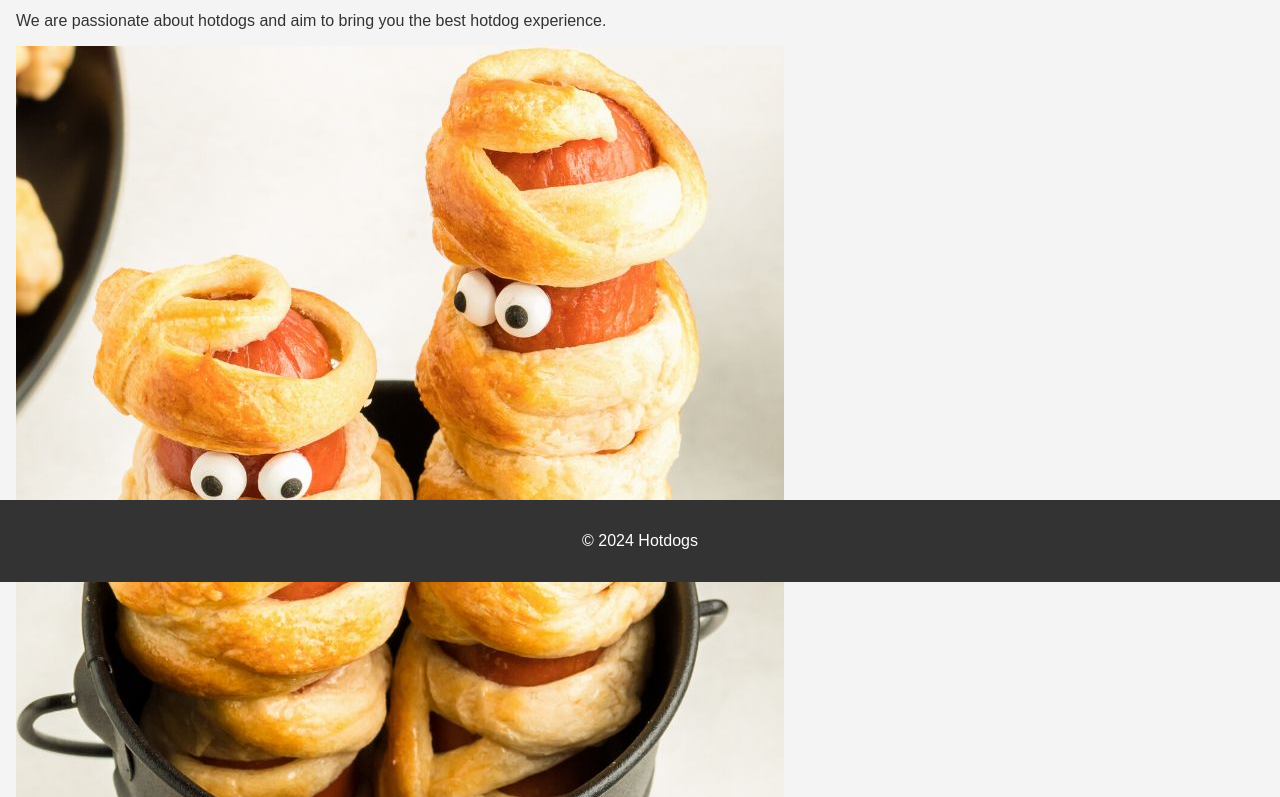
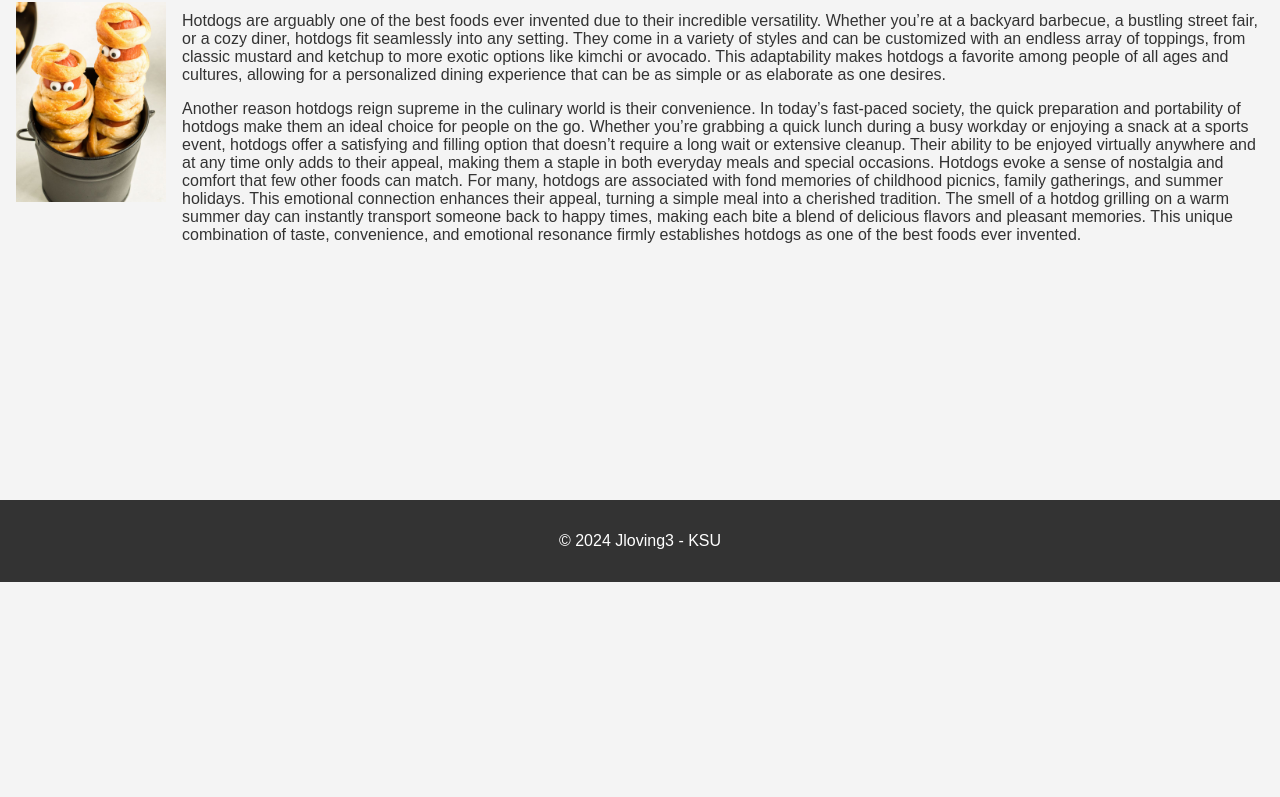
Before and after one commit to Jlovinggood/Jlovinggood.github.io, a plain HTML site: page about.html in a window 1280 px wide. Shown: the part 218-1015 px from the top of the page. After the commit the page ends 800 px from the top, so only its background shows below. Drawn offline with Linux system fonts and the light colour scheme.

Commit message:
Add files via upload

```diff
--- a/about.html
+++ b/about.html
@@ -4,6 +4,7 @@
     <meta charset="UTF-8">
     <meta name="viewport" content="width=device-width, initial-scale=1.0">
     <title>About Hotdogs</title>
+    <!-- Link to the CSS stylesheet -->
     <link rel="stylesheet" href="styles.css">
 </head>
 <body>
@@ -11,6 +12,7 @@
         <h1>Hotdogs</h1>
         <nav>
             <ul>
+                <!-- Navigation links to other pages -->
                 <li><a href="index.html">Home</a></li>
                 <li><a href="about.html">About</a></li>
                 <li><a href="contact.html">Contact</a></li>
@@ -18,12 +20,19 @@
         </nav>
     </header>
     <main>
-        <h2>About Us</h2>
-        <p>We are passionate about hotdogs and aim to bring you the best hotdog experience.</p>
-        <img src="images/hotdog2.png" alt="Tasty Hotdog" class="hotdog-image">
+         <!-- Container for image and text -->
+        <div class="content">
+            <!-- Smaller hotdog image on the About page -->
+            <img src="images/hotdog2.png" alt="Tasty Hotdog" class="hotdog-image">
+            <div class="text">
+                <h2>About Hotdogs</h2>
+                <p>Hotdogs are arguably one of the best foods ever invented due to their incredible versatility. Whether you’re at a backyard barbecue, a bustling street fair, or a cozy diner, hotdogs fit seamlessly into any setting. They come in a variety of styles and can be customized with an endless array of toppings, from classic mustard and ketchup to more exotic options like kimchi or avocado. This adaptability makes hotdogs a favorite among people of all ages and cultures, allowing for a personalized dining experience that can be as simple or as elaborate as one desires.</p>
+                <p>Another reason hotdogs reign supreme in the culinary world is their convenience. In today’s fast-paced society, the quick preparation and portability of hotdogs make them an ideal choice for people on the go. Whether you’re grabbing a quick lunch during a busy workday or enjoying a snack at a sports event, hotdogs offer a satisfying and filling option that doesn’t require a long wait or extensive cleanup. Their ability to be enjoyed virtually anywhere and at any time only adds to their appeal, making them a staple in both everyday meals and special occasions. Hotdogs evoke a sense of nostalgia and comfort that few other foods can match. For many, hotdogs are associated with fond memories of childhood picnics, family gatherings, and summer holidays. This emotional connection enhances their appeal, turning a simple meal into a cherished tradition. The smell of a hotdog grilling on a warm summer day can instantly transport someone back to happy times, making each bite a blend of delicious flavors and pleasant memories. This unique combination of taste, convenience, and emotional resonance firmly establishes hotdogs as one of the best foods ever invented.</p>
+            </div>
+        </div>
     </main>
     <footer>
-        <p>&copy; 2024 Hotdogs</p>
+        <p>&copy; 2024 Jloving3 - KSU</p>
     </footer>
 </body>
 </html>
--- a/styles.css
+++ b/styles.css
@@ -1,3 +1,4 @@
+/* General styles for the body */
 body {
     font-family: Arial, sans-serif;
     margin: 0;
@@ -6,6 +7,7 @@ body {
     color: #333;
 }
 
+/* Header styles */
 header {
     background-color: #ff5722;
     color: #fff;
@@ -13,6 +15,7 @@ header {
     text-align: center;
 }
 
+/* Navigation styles */
 nav ul {
     list-style: none;
     padding: 0;
@@ -28,10 +31,12 @@ nav ul li a {
     text-decoration: none;
 }
 
+/* Main content padding */
 main {
     padding: 1em;
 }
 
+/* Footer styles */
 footer {
     background-color: #333;
     color: #fff;
@@ -42,6 +47,7 @@ footer {
     bottom: 0;
 }
 
+/* Form styles */
 form {
     display: flex;
     flex-direction: column;
@@ -64,9 +70,27 @@ form button {
     border: none;
     cursor: pointer;
 }
+
+/* Container for image and text using flexbox */
+.content {
+    display: flex;
+    align-items: center;
+    gap: 1em; /* Space between image and text */
+}
+
+/* Styles for smaller hotdog images */
 .hotdog-image {
-    max-width: 100%;
+    max-width: 150px; /* Set maximum width for smaller images */
     height: auto;
-    display: block;
-    margin: 1em 0;
 }
+
+/* Styles for large hotdog image on the Home page */
+.large-hotdog-image {
+    max-width: 100%; /* Set maximum width to keep the image large */
+    height: auto;
+}
+
+/* Text container to take the remaining space */
+.text {
+    flex: 1;
+}
```
Also changed, not shown: contact.html (+9 -2 lines), index.html (+8 -3 lines).
